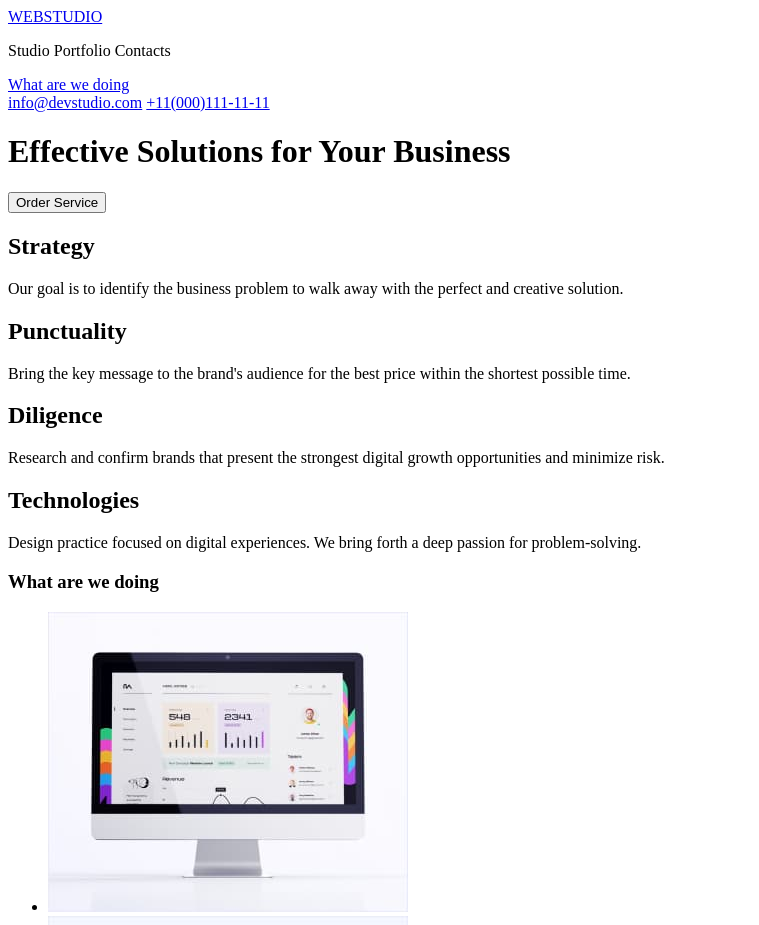
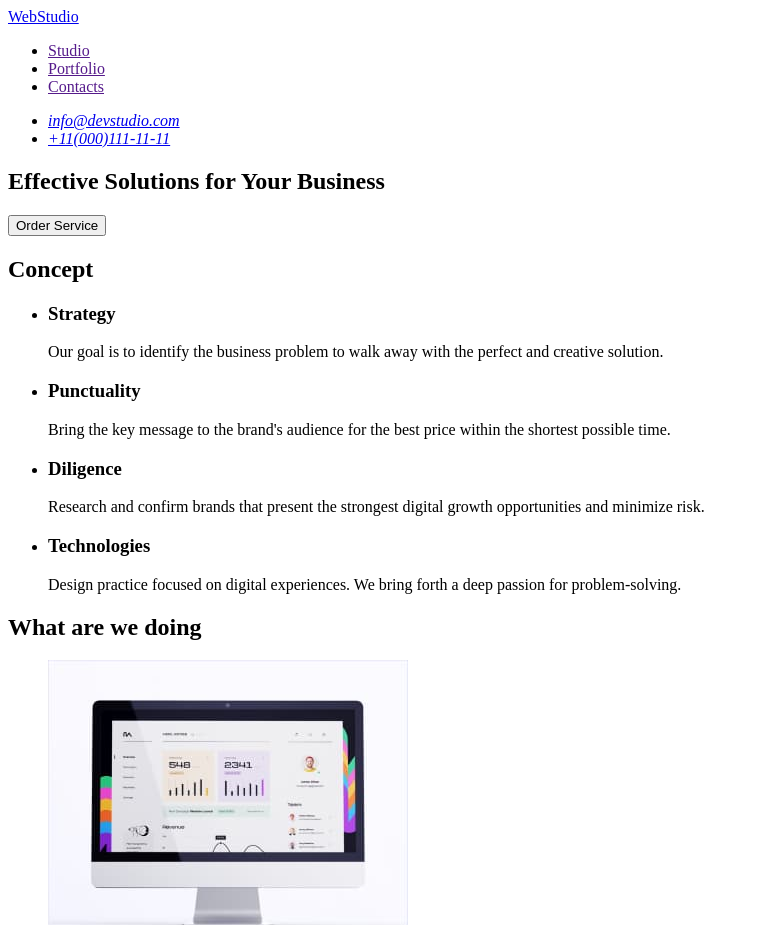
Before and after one commit to Natalie-ingineer/goit-markup-hw-01, a plain HTML site: page index.html in a window 1280 px wide. Shown: the top 925 px of the page, without its empty margins (0-759 px from the left). Drawn offline with Linux system fonts and the light colour scheme.

Commit message:
update index html file3

```diff
--- a/index.html
+++ b/index.html
@@ -8,54 +8,78 @@
 
   <body>
     <header>
-      <a href="https://www.webstudio.com/" target="_blank">WEBSTUDIO</a>
       <nav>
-        <p>Studio Portfolio Contacts</p>
-        <a href="#studio">What are we doing</a>
+        <a href="./index.html">WebStudio</a>
+        <ul>
+          <li>
+            <a href="">Studio</a>
+          </li>
+          <li>
+            <a href="">Portfolio</a>
+          </li>
+          <li>
+            <a href="">Contacts</a>
+          </li>
+        </ul>
       </nav>
+
+      <address>
+        <ul>
+          <li>
             <a href="mailto:info@devstudio.com">info@devstudio.com</a>
-      <a href="tel:+11(000)111-11-11">+11(000)111-11-11</a>
+          </li>
+          <li>
+            <a href="tel:+110001111111">+11(000)111-11-11</a>
+          </li>
+        </ul>
+      </address>
     </header>
 
     <main>
+      <section>
         <h1>Effective Solutions for Your Business</h1>
         <button type="button">Order Service</button>
+      </section>
+      <section>
+        <h2>Concept</h2>
 
-      <section>
-        <h2>Strategy</h2>
+        <ul>
+          <li>
+            <h3>Strategy</h3>
             <p>
               Our goal is to identify the business problem to walk away with the
               perfect and creative solution.
             </p>
-      </section>
+          </li>
 
-      <section>
-        <h2>Punctuality</h2>
+          <li>
+            <h3>Punctuality</h3>
             <p>
               Bring the key message to the brand's audience for the best price
               within the shortest possible time.
             </p>
+          </li>
+
+          <li>
+            <h3>Diligence</h3>
+            <p>
+              Research and confirm brands that present the strongest digital
+              growth opportunities and minimize risk.
+            </p>
+          </li>
+
+          <li>
+            <h3>Technologies</h3>
+            <p>
+              Design practice focused on digital experiences. We bring forth a
+              deep passion for problem-solving.
+            </p>
+          </li>
+        </ul>
       </section>
 
       <section>
-        <h2>Diligence</h2>
-        <p>
-          Research and confirm brands that present the strongest digital growth
-          opportunities and minimize risk.
-        </p>
-      </section>
-
-      <section>
-        <h2>Technologies</h2>
-
-        <p>
-          Design practice focused on digital experiences. We bring forth a deep
-          passion for problem-solving.
-        </p>
-      </section>
-
-      <section>
-        <h3 id="studio">What are we doing</h3>
+        <h2 id="studio">What are we doing</h2>
 
         <ul>
           <li>
@@ -90,12 +114,12 @@
         <ul>
           <li>
             <img src="/images/mark1.jpg" width="264" height="260" alt="mark1" />
-            <p>Mark Guerrero</p>
+            <h3>Mark Guerrero</h3>
             <p>Product Designer</p>
           </li>
           <li>
             <img src="/images/tom2.jpg" width="264" height="260" alt="tom2" />
-            <p>Tom Ford</p>
+            <h3>Tom Ford</h3>
             <p>Frontend Developer</p>
           </li>
           <li>
@@ -105,7 +129,7 @@
               height="260"
               alt="camila3"
             />
-            <p>Camila Garcia</p>
+            <h3>Camila Garcia</h3>
             <p>Marketing</p>
           </li>
           <li>
@@ -115,7 +139,7 @@
               height="260"
               alt="daniel4"
             />
-            <p>Daniel Wilson</p>
+            <h3>Daniel Wilson</h3>
             <p>UI Designer</p>
           </li>
         </ul>
@@ -123,11 +147,11 @@
     </main>
 
     <footer>
-      <a href="https://www.webstudio.com/" target="_blank">WEBSTUDIO</a>
-      <h3>
+      <a href="./index.html">WebStudio</a>
+      <p>
         Increase the flow of customers and sales for your business with digital
         marketing & growth solutions.
-      </h3>
+      </p>
     </footer>
   </body>
 </html>
```
Lines whose indentation alone changed are shown as unchanged.
